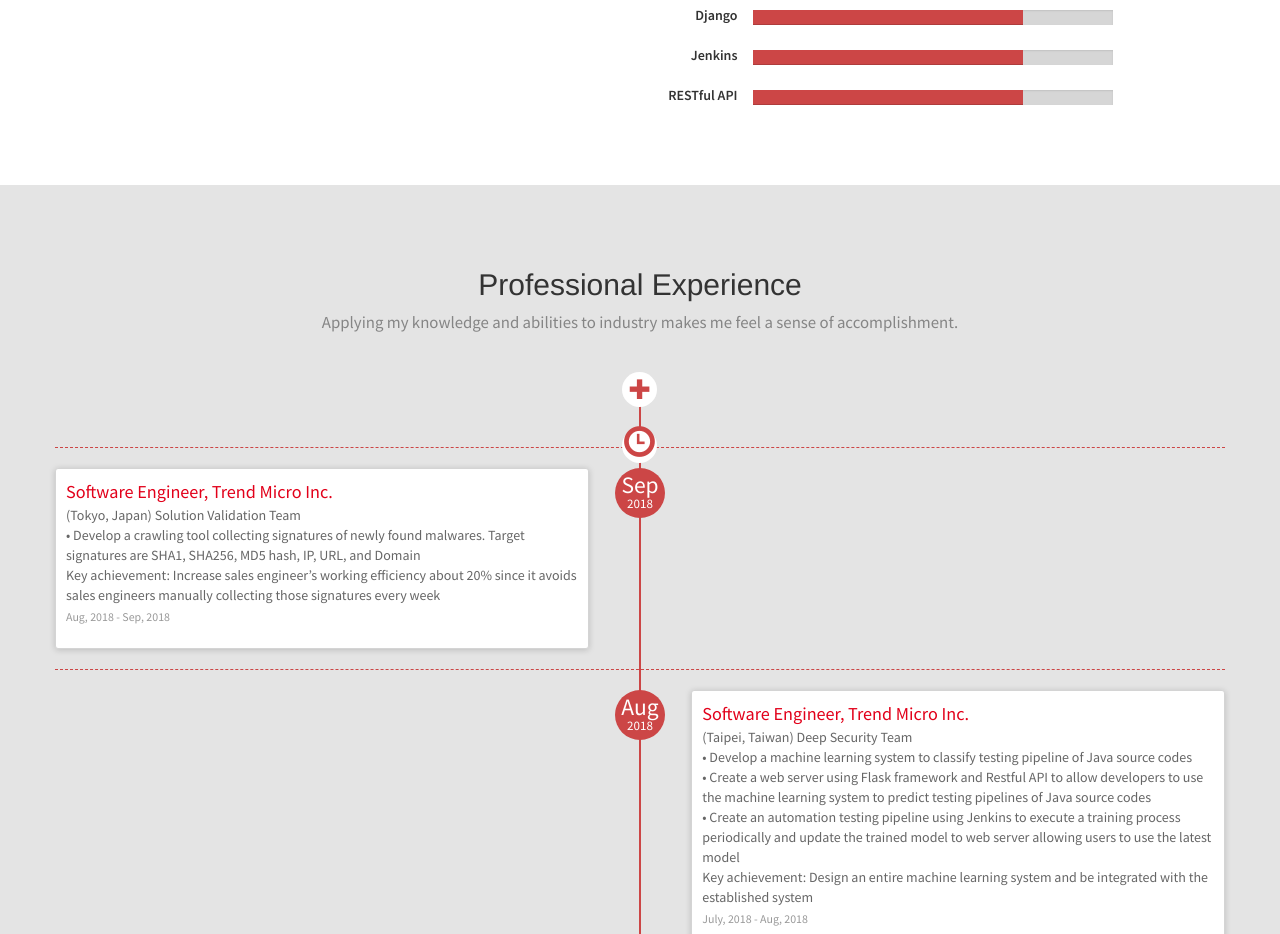
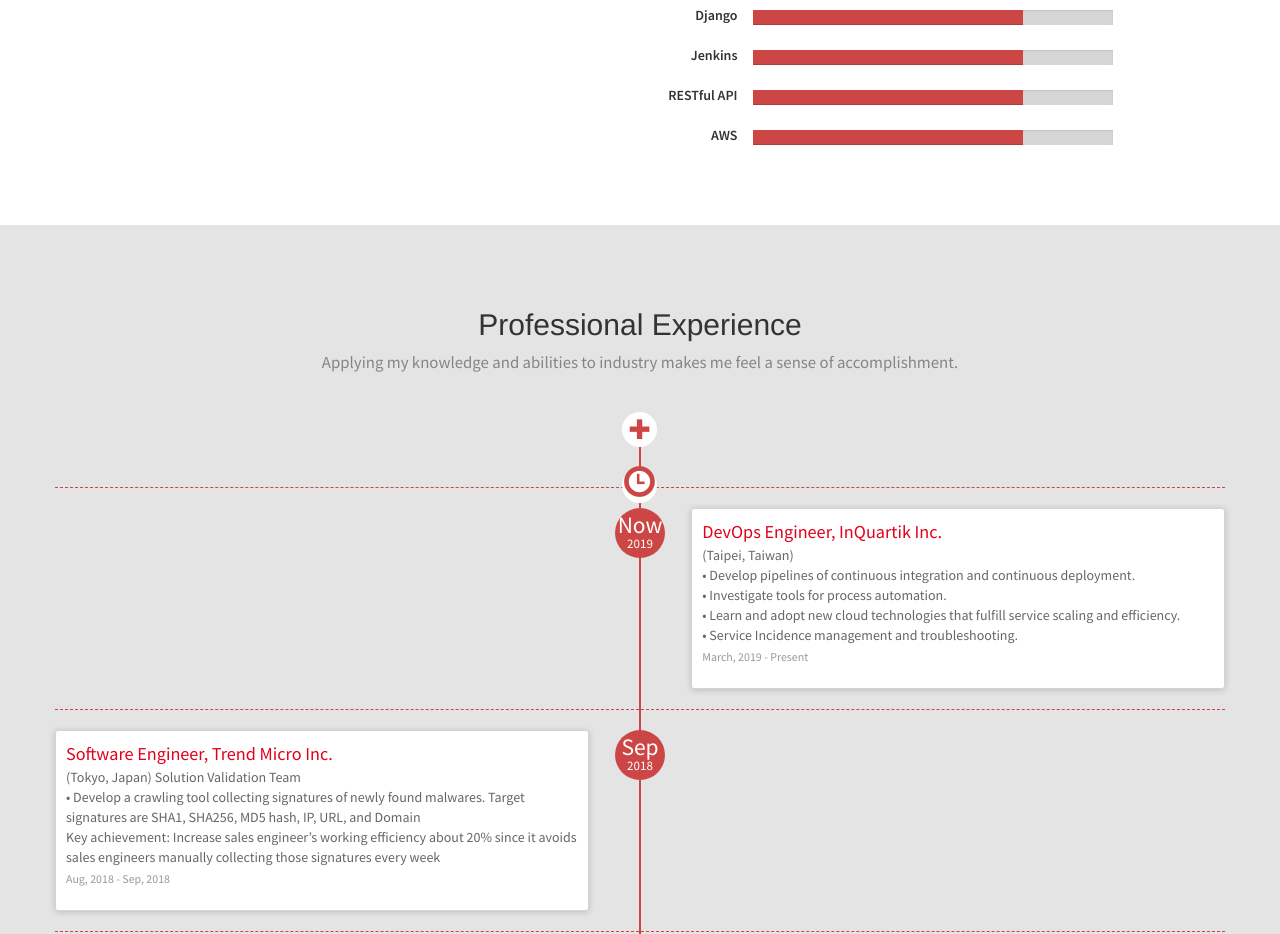
Before and after one commit to omygod613/webishen, a plain HTML site: page index.html in a window 1280 px wide. Shown: the part 2340-3274 px from the top of the page. Drawn offline with Linux system fonts and the light colour scheme.

Commit message:
add InQ working experience

```diff
--- a/index.html
+++ b/index.html
@@ -295,6 +295,16 @@
                             </div>
                         </div>
                     </div>
+                    <div class="row">
+                        <div class="col-md-2 skilltitle">AWS</div>
+                        <div class="col-md-8">
+                            <div class="progress">
+                                <div class="progress-bar" role="progressbar" aria-valuenow="75" aria-valuemin="0" aria-valuemax="100" style="width: 75%;">
+                                    <span class="sr-only">75% Complete</span>
+                                </div>
+                            </div>
+                        </div>
+                    </div>
                 </div>
             </div>
         </div>
@@ -321,6 +331,53 @@
         </div>
 
     </div>
+
+    <div class="row timeline-movement">
+
+        <div class="timeline-badge">
+            <span class="timeline-balloon-date-day">Now</span>
+            <span class="timeline-balloon-date-month">2019</span>
+        </div>
+
+
+        <div class="col-sm-offset-6 col-sm-6  timeline-item">
+            <div class="row">
+                <div class="col-sm-offset-1 col-sm-11">
+                    <div class="timeline-panel debits">
+                        <ul class="timeline-panel-ul">
+                            <li><span class="importo">DevOps Engineer, InQuartik Inc.</span></li>
+                            <li><span class="causale">(Taipei, Taiwan) <br>  </span> </li>
+                            • Develop pipelines of continuous integration and continuous deployment. <br>
+                            • Investigate tools for process automation. <br>
+                            • Learn and adopt new cloud technologies that fulfill service scaling and efficiency. <br>
+                            • Service Incidence management and troubleshooting. </span> </li>
+                            <li><p><small class="text-muted"> March, 2019 - Present</small></p> </li>
+                        </ul>
+                    </div>
+                </div>
+            </div>
+        </div>
+
+        <!-- <div class="col-sm-6  timeline-item">
+            <div class="row">
+                <div class="col-sm-offset-1 col-sm-11">
+                    <div class="timeline-panel debits">
+                        <ul class="timeline-panel-ul">
+                            <li><span class="importo">Software Engineer at Trend Micro Inc.</span></li>
+                            <li><span class="causale">(Taipei, Taiwan) Deep Security Team <br>  </span> </li>
+                            • Develop a machine learning system to classify testing pipeline of Java source codes<br>
+                            • Create a web server using Flask framework and Restful API to allow developers to use the machine learning system to predict testing pipelines of Java source codes<br>
+                            • Create an automation testing pipeline using Jenkins to execute a training process periodically and update the trained model to web server allowing users to use the latest model<br>
+                            Key achievement: Design an entire machine learning system and be integrated with the established system<br>
+                            <li><p><small class="text-muted"> July, 2018 - Aug, 2018</small></p> </li>
+                        </ul>
+                    </div>
+
+                </div>
+            </div>
+        </div> -->
+    </div>
+
     <div class="row timeline-movement">
 
         <div class="timeline-badge">
```
